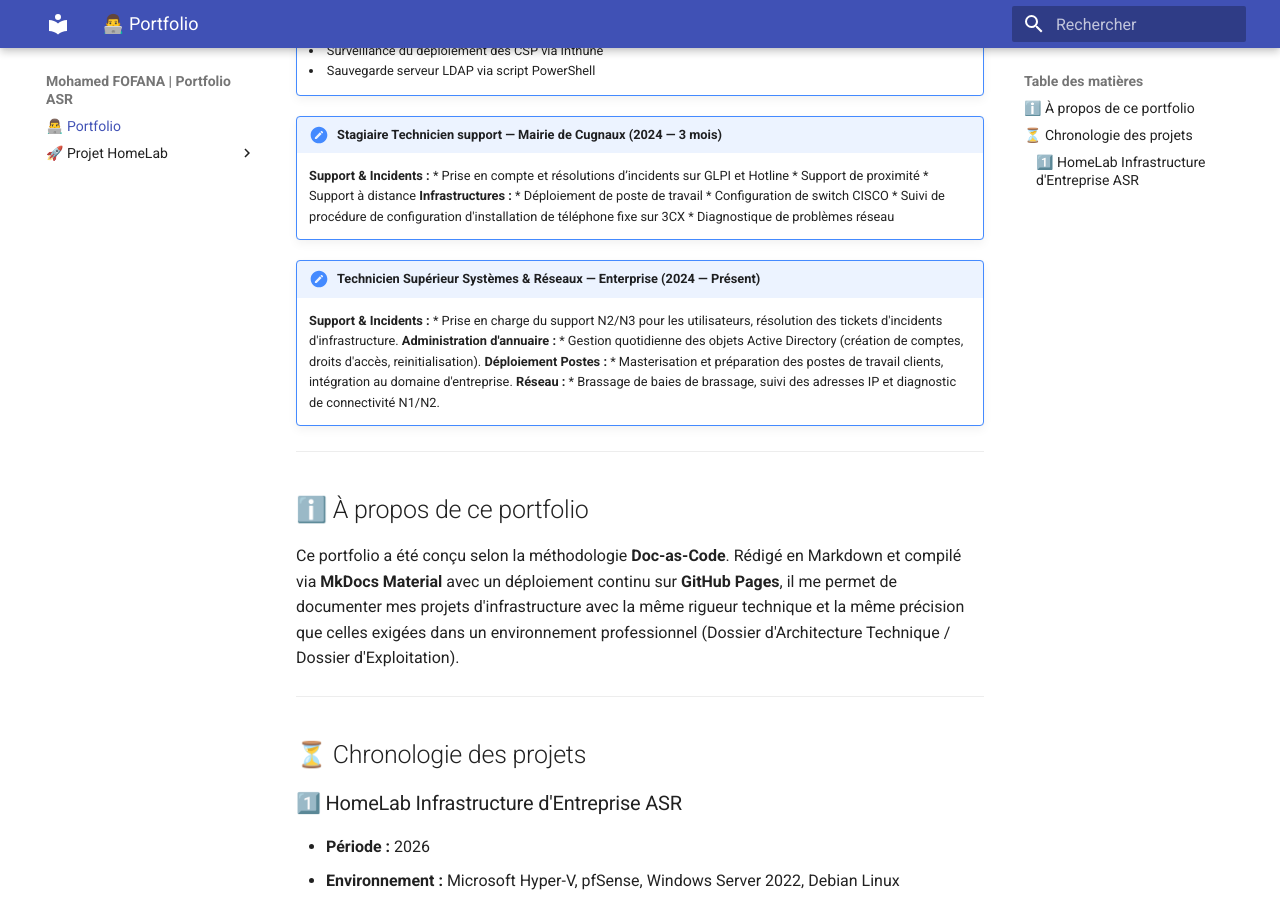
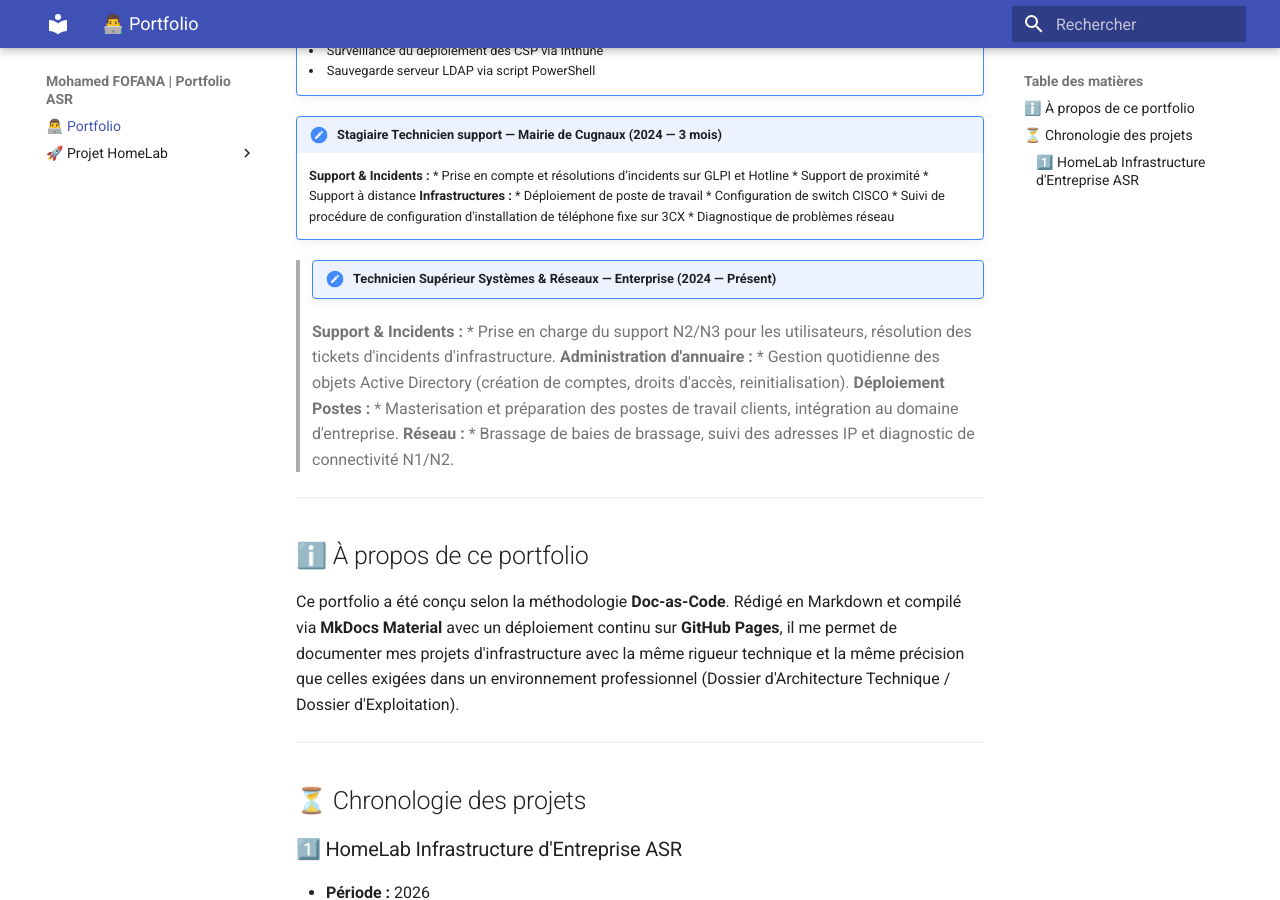
Before and after one commit to mohamedfofana/HomeLab, an MkDocs documentation site: the page built from docs/index.md, in a window 1280 px wide and 900 px high, scrolled down 1567 px. Built offline with MkDocs 1.6.1 and Material for MkDocs 9.7.7, drawn with Linux system fonts in a browser that asks for light colours.

```diff
--- a/docs/index.md
+++ b/docs/index.md
@@ -109,15 +109,15 @@
     * Suivi de procédure de configuration d'installation de téléphone fixe sur 3CX
     * Diagnostique de problèmes réseau
 
-!!! note "Technicien Supérieur Systèmes & Réseaux — Enterprise (2024 — Présent)"
-    **Support & Incidents :**
-    * Prise en charge du support N2/N3 pour les utilisateurs, résolution des tickets d'incidents d'infrastructure.
-    **Administration d'annuaire :**
-    * Gestion quotidienne des objets Active Directory (création de comptes, droits d'accès, reinitialisation).
-    **Déploiement Postes :**
-    * Masterisation et préparation des postes de travail clients, intégration au domaine d'entreprise.
-    **Réseau :**
-    * Brassage de baies de brassage, suivi des adresses IP et diagnostic de connectivité N1/N2.
+>!!! note "Technicien Supérieur Systèmes & Réseaux — Enterprise (2024 — Présent)"
+>    **Support & Incidents :**
+>    * Prise en charge du support N2/N3 pour les utilisateurs, résolution des tickets d'incidents d'infrastructure.
+>    **Administration d'annuaire :**
+>    * Gestion quotidienne des objets Active Directory (création de comptes, droits d'accès, reinitialisation).
+>    **Déploiement Postes :**
+>    * Masterisation et préparation des postes de travail clients, intégration au domaine d'entreprise.
+>    **Réseau :**
+>    * Brassage de baies de brassage, suivi des adresses IP et diagnostic de connectivité N1/N2.
 ---
 
 ## ℹ️ À propos de ce portfolio
```
